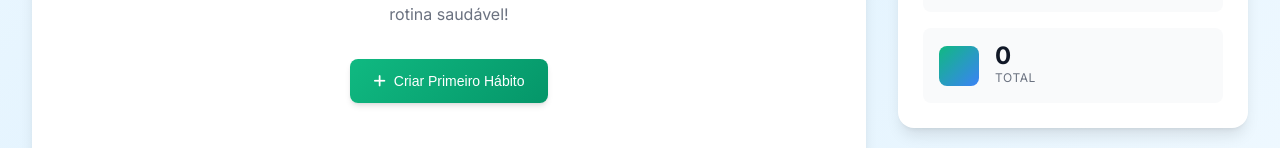
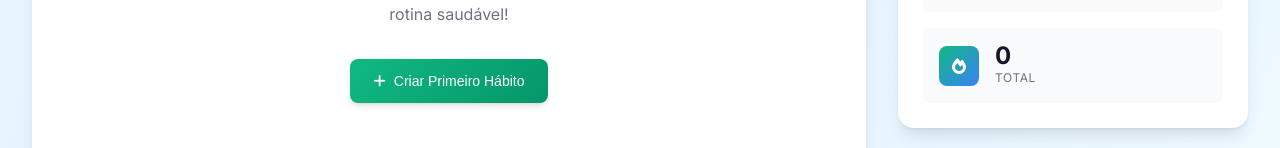
Before and after one commit to Nobrez/habit-trucker-new, an Angular app: page /dashboard in a window 1280 px wide. Shown: the part 521-669 px from the top of the page. Built offline with nearby package versions, Linux system fonts and the light colour scheme; sample sign-in values are in the browser's storage.

Commit message:
atualizações icon's

```diff
--- a/src/app/dashboard/dashboard.component.html
+++ b/src/app/dashboard/dashboard.component.html
@@ -116,7 +116,7 @@
 
           <div class="stat-item">
             <div class="stat-icon">
-              <i class="fas fa-target"></i>
+              <i class="fas fa-fire"></i>
             </div>
             <div class="stat-content">
               <span class="stat-number">{{ totalHabits }}</span>
```
